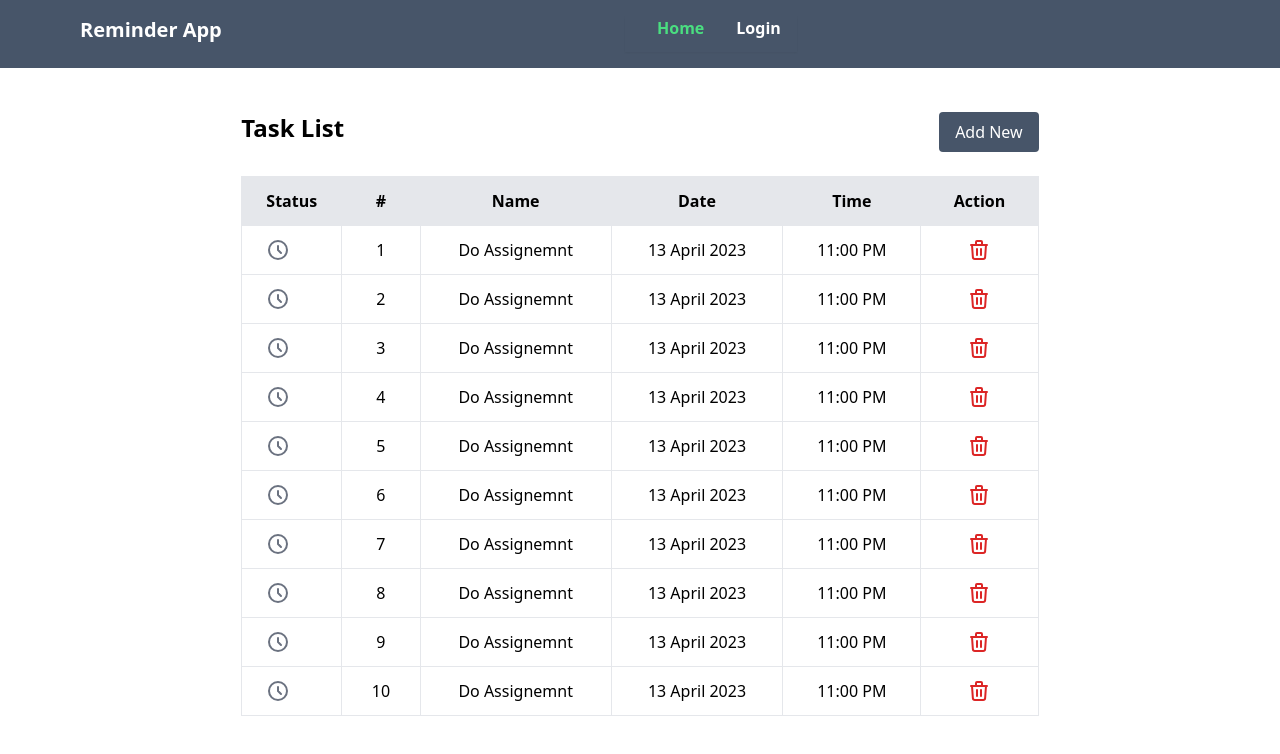
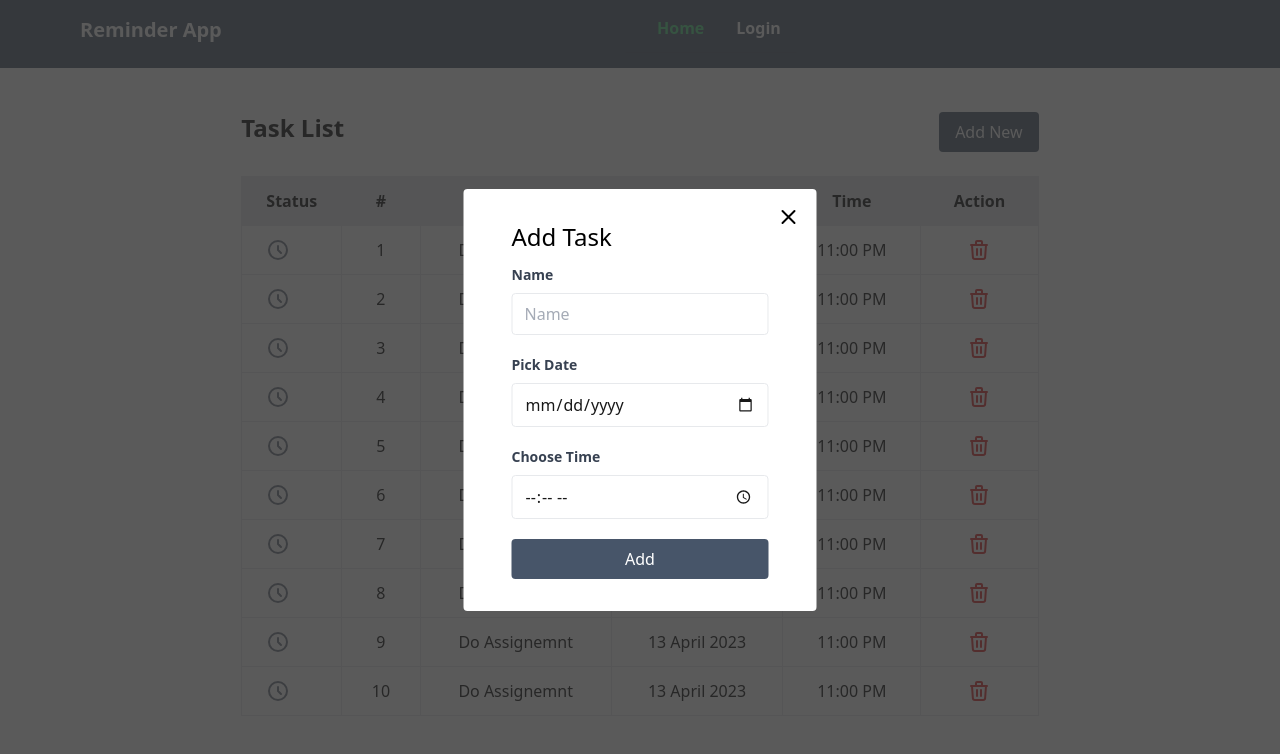
Before and after one commit to sisrafilss/reminder-app-client, a Next.js app: page / in a window 1280 px wide. Both pictures are taken after a click on the button "Add New". Shown: the top 754 px of the page. Built offline with nearby package versions, Linux system fonts and the light colour scheme.

Commit message:
add-new-task modal and dialogbox modal added

```diff
--- /dev/null
+++ b/components/AddTask/AddTask.js
@@ -0,0 +1,77 @@
+import { XIcon } from "@heroicons/react/outline";
+import axios from "axios";
+import { useForm } from "react-hook-form";
+
+const AddTask = ({
+  toggleAddModal,
+  setShowSuccessMessage,
+  setShowErrorMessage,
+}) => {
+  const { register, handleSubmit } = useForm();
+  const onSubmit = (data) => {
+    console.log(data);
+
+    // const addEmail = { email: user?.email, ...data };
+    // axios
+    //   .post("https://todo-server-lv0x.onrender.com/add-task", addEmail)
+    //   .then((res) => {
+    //     if (res?.data?.insertedId) {
+    //       toggleAddModal();
+    //       setShowSuccessMessage(true);
+    //     }
+    //   })
+    //   .catch((error) => {
+    //     toggleAddModal();
+    //     setShowErrorMessage(true);
+    //   });
+  };
+
+  return (
+    <div className="flex flex-col w-full bg-white py-8 px-12 rounded relative">
+      <h2 className="mb-3  text-2xl font-medium">Add Task</h2>
+
+      <XIcon
+        onClick={toggleAddModal}
+        className="h-6 w-6 absolute top-4 right-4 cursor-pointer"
+      />
+
+      <form onSubmit={handleSubmit(onSubmit)} className="flex flex-col ">
+        <label className="block text-gray-700 text-sm font-bold mb-2">
+          Name
+        </label>
+        <input
+          className="border px-3 text-black opacity-90 py-2 mb-5 rounded w-full focus:outline-none"
+          type="text"
+          placeholder="Name"
+          {...register("title")}
+        />
+
+        <label className="block text-gray-700 text-sm font-bold mb-2">
+          Pick Date
+        </label>
+        <input
+          className="border px-3 py-2 mb-5 text-black opacity-90 rounded w-full focus:outline-none"
+          type="date"
+          {...register("date")}
+        />
+
+        <label className="block text-gray-700 text-sm font-bold mb-2">
+          Choose Time
+        </label>
+        <input
+          className="border px-3 py-2 mb-5 text-black opacity-90 rounded w-full focus:outline-none"
+          type="time"
+          {...register("time")}
+        />
+
+        <input
+          type="submit"
+          className="px-2 py-2 bg-slate-600 text-white rounded font-medium text-base cursor-pointer hover:bg-slate-700"
+          value="Add"
+        />
+      </form>
+    </div>
+  );
+};
+
+export default AddTask;
--- /dev/null
+++ b/components/Dialogbox/Dialogbox.js
@@ -0,0 +1,53 @@
+import axios from "axios";
+import React from "react";
+
+const Dialogbox = ({
+  delTaskId,
+  toggleDialogBox,
+  setDelTaskId,
+  setShowErrorMessage,
+  setShowSuccessMessage,
+}) => {
+  const handleDeleteTask = () => {
+    toggleDialogBox();
+
+    console.log(delTaskId);
+    // axios
+    //   .delete(`https://todo-server-lv0x.onrender.com/task-list/${delTaskId}`)
+    //   .then((res) => {
+    //     setDelTaskId("");
+    //     // if (res?.data?.insertedId) {
+    //     setShowSuccessMessage(true);
+    //     // }
+    //   })
+    //   .catch((error) => {
+    //     setShowErrorMessage(true);
+    //   });
+  };
+
+  return (
+    <div className="fixed inset-0 z-50 flex items-center justify-center">
+      <div className="fixed inset-0 bg-gray-600 opacity-50"></div>
+      <div className="bg-white rounded-lg shadow-lg p-6 mx-2 md:mx-auto">
+        <h2 className="text-xl font-bold mb-4">Are you sure?</h2>
+        <p className="text-gray-700 mb-4">Want to delete the selected task?</p>
+        <div className="flex justify-around">
+          <button
+            className="px-4 py-2 rounded-lg border border-gray-400 text-gray-700 font-semibold"
+            onClick={toggleDialogBox}
+          >
+            No
+          </button>
+          <button
+            className="px-4 py-2 mr-4 rounded-lg bg-red-600 text-white font-semibold"
+            onClick={handleDeleteTask}
+          >
+            Yes
+          </button>
+        </div>
+      </div>
+    </div>
+  );
+};
+
+export default Dialogbox;
--- a/components/ReminderList/ReminderList.js
+++ b/components/ReminderList/ReminderList.js
@@ -1,19 +1,49 @@
 import { TrashIcon, ClockIcon, CheckIcon } from "@heroicons/react/outline";
 import { useState } from "react";
+import AddTask from "../AddTask/AddTask";
+import Dialogbox from "../Dialogbox/Dialogbox";
 
 const ReminderList = () => {
-  const [show, setShow] = useState(false);
+  const [marked, setMarked] = useState(false);
+  const [modalActive, setModalActive] = useState(false);
+  const [addModal, setAddModal] = useState(false);
+  const [showSuccessMessage, setShowSuccessMessage] = useState(false);
+  const [showErrorMessage, setShowErrorMessage] = useState(false);
+  const [dialogBox, setDialogBox] = useState(false);
+  const [delTaskId, setDelTaskId] = useState("");
 
-  const toggleIcon = () => {
-    setShow(!show);
+  const toggleMark = () => {
+    setMarked(!marked);
+  };
+
+  // handle toggle add task modal
+  const toggleAddModal = () => {
+    setAddModal(!addModal);
+    setModalActive(!modalActive);
+  };
+
+  // handle toggle showing dialogbox modal
+  const toggleDialogBox = () => {
+    setDialogBox(!dialogBox);
+    setModalActive(!modalActive);
+  };
+
+  // handle delete task
+  const handleDeleteTask = (id) => {
+    setDialogBox(true);
+    setDelTaskId(id);
   };
 
   return (
+    <>
       <div className="lg:w-2/3 mg:mx-auto md:w-3/4 md:mx-auto w-full md:px-7 px-0  mt-28 pb-10">
         <div className="flex md:justify-between justify-around">
           <h2 className="text-2xl font-bold">Task List</h2>
 
-        <button className="px-4 py-2 inline  bg-slate-600 text-white rounded font-medium text-base hover:bg-slate-700">
+          <button
+            className="px-4 py-2 inline  bg-slate-600 text-white rounded font-medium text-base hover:bg-slate-700"
+            onClick={toggleAddModal}
+          >
             Add New
           </button>
         </div>
@@ -35,35 +65,42 @@ const ReminderList = () => {
                 <tr
                   key={idx}
                   className={`${
-                  show ? "my-line-through" : ""
+                    marked ? "my-line-through" : ""
                   } hover:bg-slate-100`}
                 >
-                {show ? (
+                  {marked ? (
                     <td className="md:px-6 md:py-3 px-3 py-1 border mx-auto w-6 h-6 cursor-pointer">
                       <CheckIcon
-                      onClick={toggleIcon}
+                        onClick={toggleMark}
                         className="h-6 w-6 text-gray-500"
                       />
                     </td>
                   ) : (
                     <td className="md:px-6 md:py-3 px-3 py-1 border mx-auto w-6 h-6 cursor-pointer">
                       <ClockIcon
-                      onClick={toggleIcon}
+                        onClick={toggleMark}
                         className="h-6 w-6 text-gray-500"
                       />
                     </td>
                   )}
 
-                <td className="md:px-6 md:py-3 px-3 py-1 border ">{idx + 1}</td>
+                  <td className="md:px-6 md:py-3 px-3 py-1 border ">
+                    {idx + 1}
+                  </td>
                   <td className="md:px-6 md:py-3 px-3 py-1 border ">
                     Do Assignemnt
                   </td>
                   <td className="md:px-6 md:py-3 px-3 py-1 border ">
                     13 April 2023
                   </td>
-                <td className="md:px-6 md:py-3 px-3 py-1 border ">11:00 PM</td>
+                  <td className="md:px-6 md:py-3 px-3 py-1 border ">
+                    11:00 PM
+                  </td>
                   <td className="md:px-6 md:py-3 px-3 py-1  border">
-                  <TrashIcon className="  text-red-600 mx-auto w-6 h-6 cursor-pointer" />
+                    <TrashIcon
+                      className="  text-red-600 mx-auto w-6 h-6 cursor-pointer"
+                      onClick={() => handleDeleteTask(idx)}
+                    />
                   </td>
                 </tr>
               ))}
@@ -71,6 +108,39 @@ const ReminderList = () => {
           </table>
         </div>
       </div>
+
+      {/* Add a new task modal */}
+      {addModal && (
+        <div className="modal">
+          <div className="overlay">
+            <div className="modal-content">
+              <AddTask
+                setShowSuccessMessage={setShowSuccessMessage}
+                setShowErrorMessage={setShowErrorMessage}
+                toggleAddModal={toggleAddModal}
+              />
+            </div>
+          </div>
+        </div>
+      )}
+
+      {/* Confirm user before deleting a task */}
+      {dialogBox && (
+        <div className="modal">
+          <div className="overlay">
+            <div className="modal-content">
+              <Dialogbox
+                delTaskId={delTaskId}
+                toggleDialogBox={toggleDialogBox}
+                setDelTaskId={setDelTaskId}
+                setShowErrorMessage={setShowErrorMessage}
+                setShowSuccessMessage={setShowSuccessMessage}
+              />
+            </div>
+          </div>
+        </div>
+      )}
+    </>
   );
 };
 
--- a/package.json
+++ b/package.json
@@ -11,12 +11,14 @@
   "dependencies": {
     "@heroicons/react": "^1.0.6",
     "autoprefixer": "10.4.14",
+    "axios": "^1.3.6",
     "eslint": "8.39.0",
     "eslint-config-next": "13.3.1",
     "next": "13.3.1",
     "postcss": "8.4.23",
     "react": "18.2.0",
     "react-dom": "18.2.0",
+    "react-hook-form": "^7.43.9",
     "tailwindcss": "3.3.1"
   }
 }
--- a/styles/globals.css
+++ b/styles/globals.css
@@ -9,3 +9,31 @@
 .my-line-through td {
   text-decoration: line-through;
 }
+
+body.active-modal {
+  overflow-y: hidden;
+}
+
+.modal,
+.overlay {
+  width: 100vw;
+  height: 100vh;
+  top: 0;
+  right: 0;
+  bottom: 0;
+  left: 0;
+  position: fixed;
+}
+
+.overlay {
+  background: rgba(49, 49, 49, 0.8);
+}
+
+.modal-content {
+  position: absolute;
+  top: 50%;
+  left: 50%;
+  transform: translate(-50%, -50%);
+  max-width: 600px;
+  min-width: 300px;
+}
```
Also changed, not shown: 1 other file (tests, documents, lock files or other folders). Lines whose indentation alone changed are shown as unchanged.
